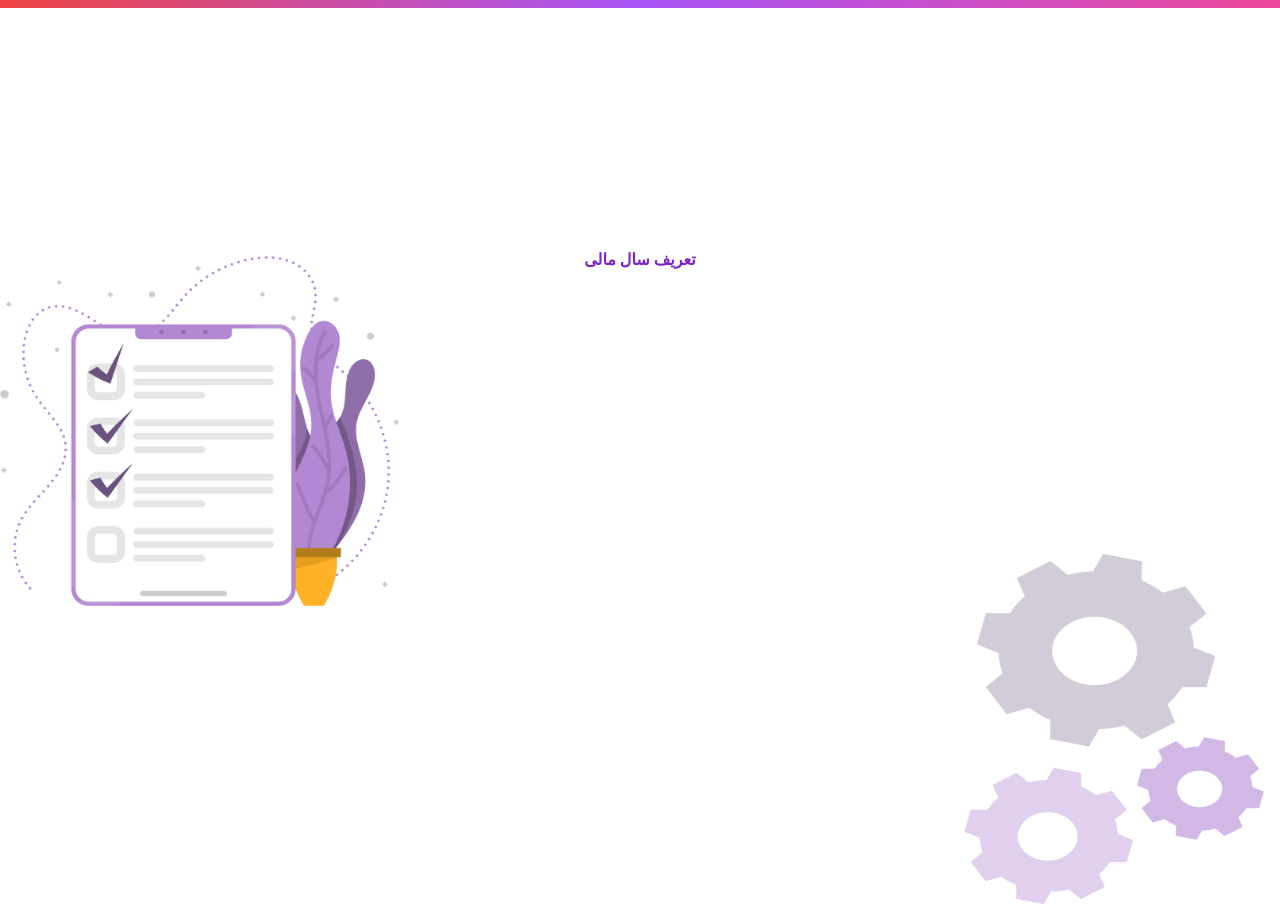
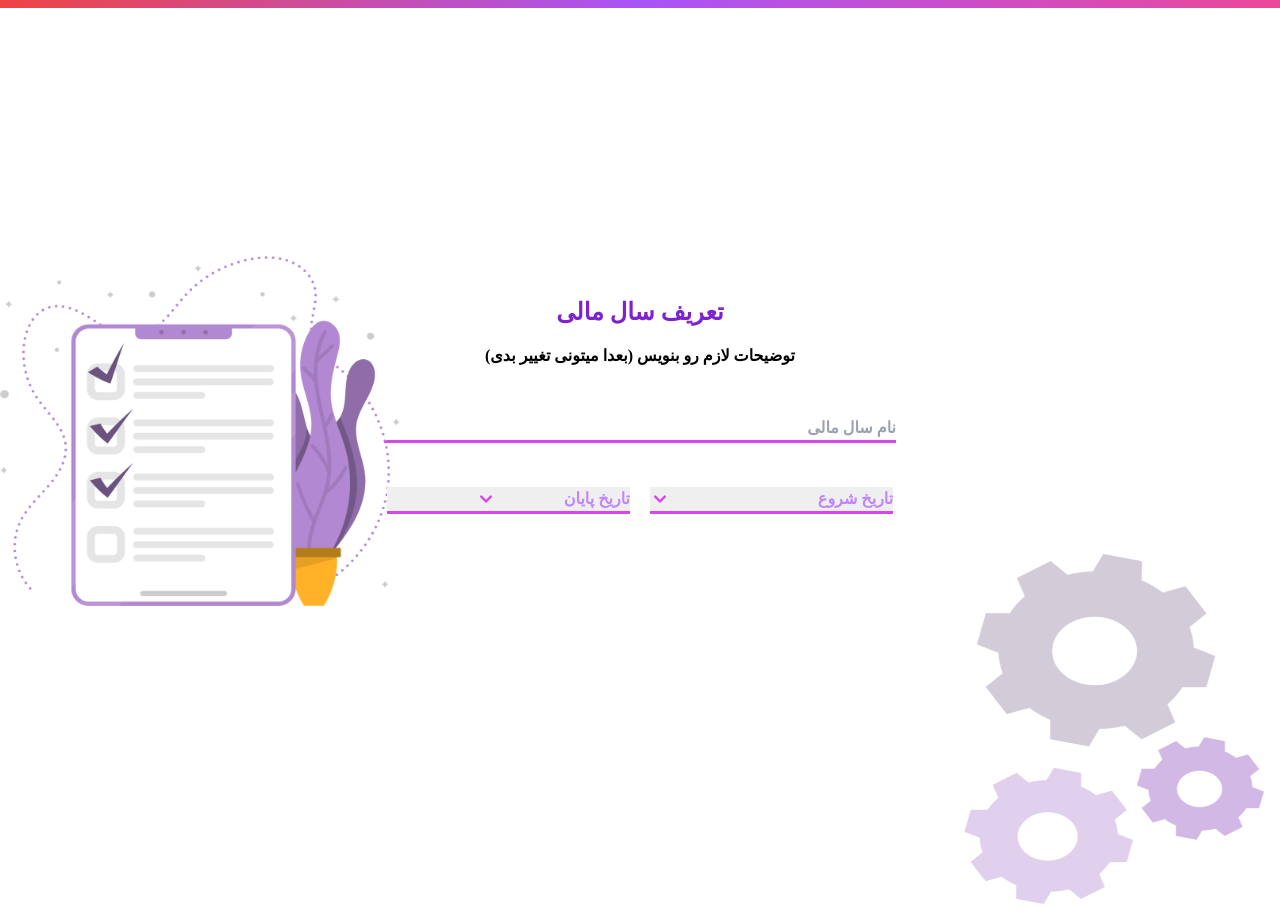
Before and after one commit to rekar-accounting/frontend, a Next.js app: page /fiscalYear in a window 1280 px wide. Built offline with nearby package versions, Linux system fonts and the light colour scheme.

Commit message:
Working On Style

```diff
--- a/pages/fiscalYear.tsx
+++ b/pages/fiscalYear.tsx
@@ -1,5 +1,6 @@
 import { NextPage } from "next";
 import Image from "next/image";
+import { ChevronDownIcon } from "@heroicons/react/solid";
 import translate from "../public/locales/fa.json";
 
 const FiscalYear: NextPage = () => {
@@ -15,7 +16,6 @@ const FiscalYear: NextPage = () => {
           height={350}
         />
       </div>
-
       <div className="absolute pt-10 mt-52">
         <Image
           src="/assets/images/last.png"
@@ -25,8 +25,34 @@ const FiscalYear: NextPage = () => {
         />
       </div>
       <div className="mx-auto text-center">
-        <div className="mt-60">
-          <h3 className="text-purple-700">{translate.fiscalYear.fiscalYear}</h3>
+        <div className="mt-72">
+          <div className="mb-6">
+            <div className="mb-4">
+              <h4 className="text-2xl text-purple-700 ">
+                {translate.fiscalYear.fiscalYear}
+              </h4>
+            </div>
+            <p>{translate.fiscalYear.descriptionNeeds}</p>
+          </div>
+          <form className="">
+            <div dir="rtl" className="mb-5">
+              <input
+                type="text"
+                className="w-[40%] my-6 text-base border-[3px] border-t-0 border-l-0 border-r-0 focus:outline-none login border-b-fuchsia-500 text-purple-400 "
+                placeholder={translate.fiscalYear.fiscalName}
+              />
+            </div>
+            <div className="relative flex justify-center " dir="rtl">
+              <select className="w-[19%] ml-5  appearance-none  text-base  border-[3px] border-t-0 border-l-0 border-r-0 focus:outline-none login border-b-fuchsia-500 text-purple-400 ">
+                <option>{translate.fiscalYear.dateStart}</option>
+              </select>
+              <ChevronDownIcon className="absolute w-8 h-6 ml-10 text-fuchsia-500" />
+              <select className=" w-[19%]  appearance-none  text-base  border-[3px] border-t-0 border-l-0 border-r-0 focus:outline-none login border-b-fuchsia-500 text-purple-400 ">
+                <option>{translate.fiscalYear.dateEnd}</option>
+              </select>
+              <ChevronDownIcon className="absolute w-8 h-6 left-[470px] text-fuchsia-500" />
+            </div>
+          </form>
         </div>
       </div>
     </div>
```
